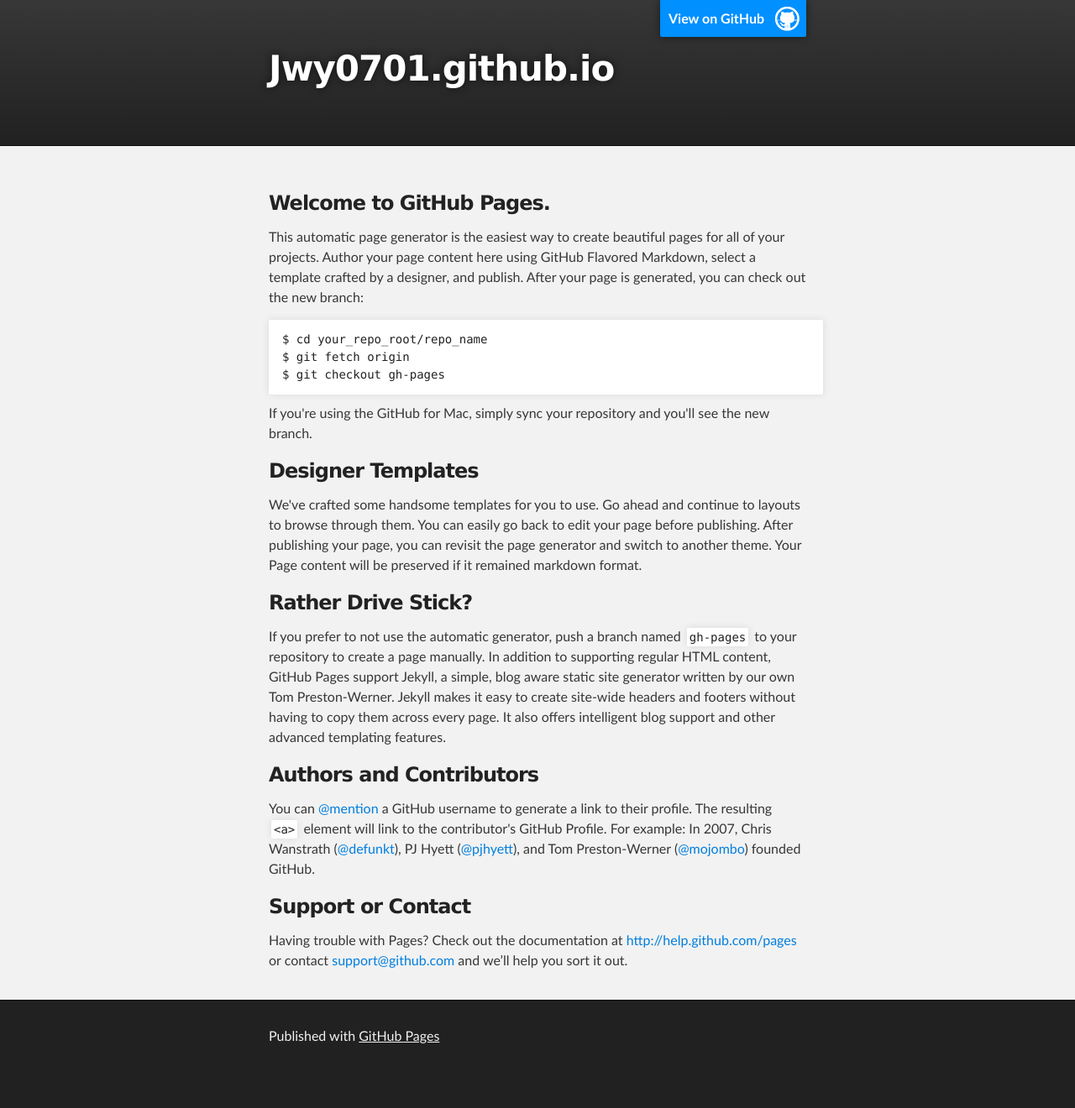
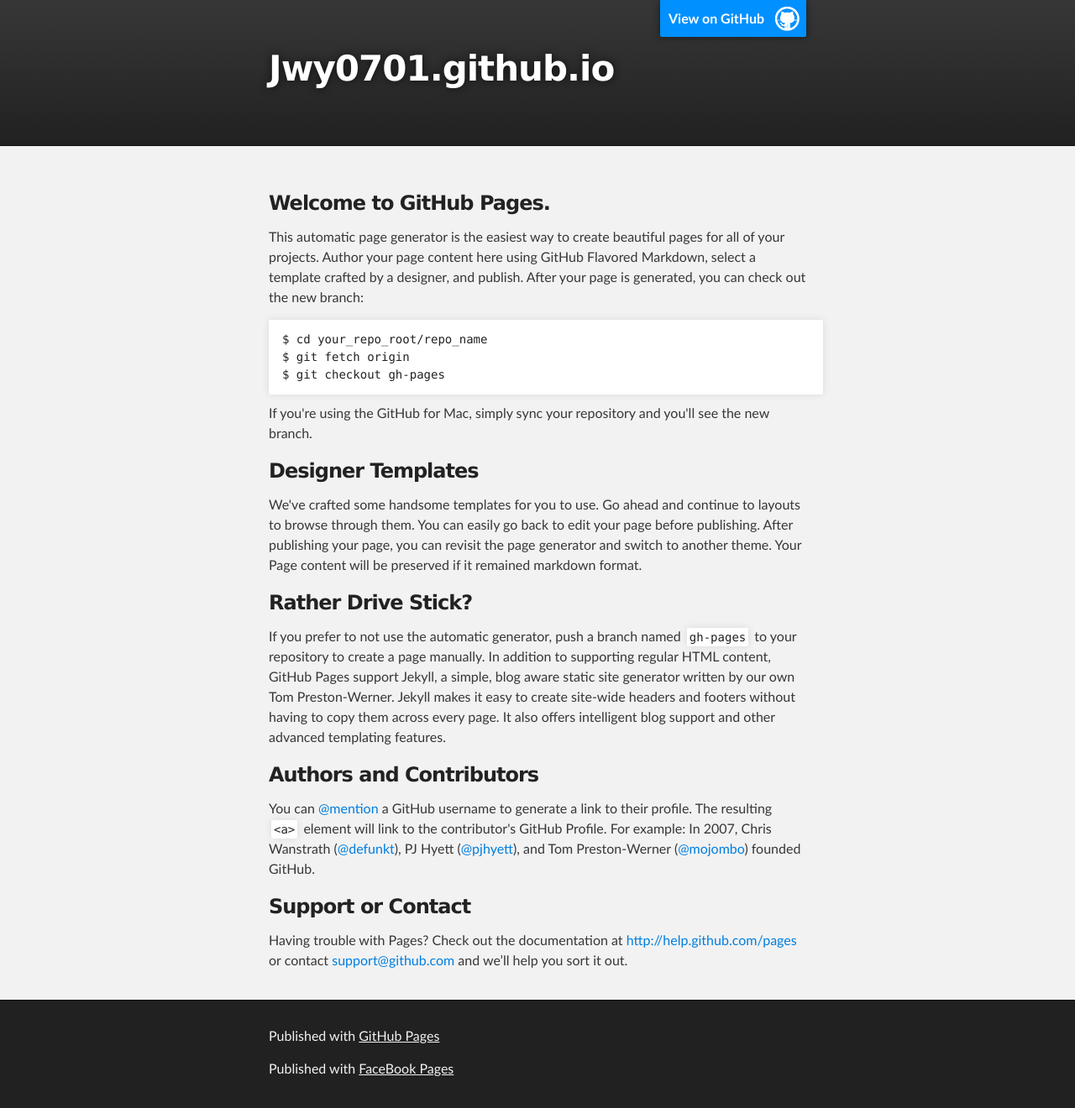
Before and after one commit to jwy0701/jwy0701.github.io, a Jekyll site: the page index.html, which Jekyll copies as it is, in a window 1280 px wide. Shown: the whole page at 84% size. Built offline with Jekyll 4.4.1, drawn with Linux system fonts in a browser that asks for light colours; before the commit the page ends 1281 px from its top, so only the background shows below that.

Commit message:
Update index.html

```diff
--- a/index.html
+++ b/index.html
@@ -65,6 +65,7 @@
     <div id="footer_wrap" class="outer">
       <footer class="inner">
         <p>Published with <a href="http://pages.github.com">GitHub Pages</a></p>
+        <p>Published with <a href="http://facebook.com/jwy88">FaceBook Pages</a></p>
       </footer>
     </div>
 
```
